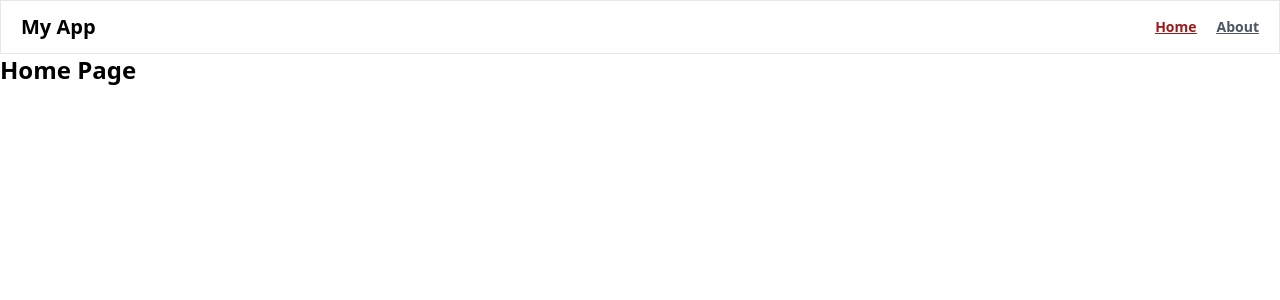
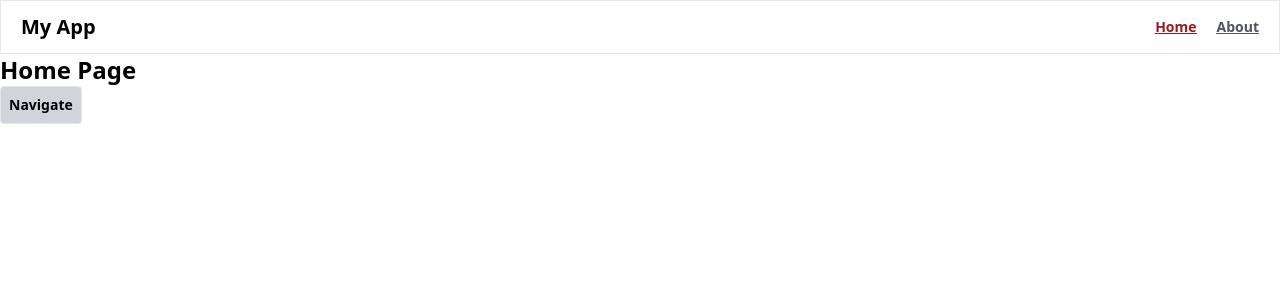
Before and after one commit to Jorge-Ortiz-Mata/React-Router, a React (Create React App) app: page / in a window 1280 px wide. Shown: the top 300 px of the page. Built offline with nearby package versions, Linux system fonts and the light colour scheme.

Commit message:
useNavigate hook.

```diff
--- a/src/pages/Home.jsx
+++ b/src/pages/Home.jsx
@@ -1,8 +1,16 @@
+import { useNavigate } from "react-router-dom";
+
 const Home = () => {
+  const navigate = useNavigate();
+
+  const handleClick = () => {
+    navigate('/about')
+  }
 
   return(
     <>
       <h1 className="text-2xl font-bold">Home Page</h1>
+      <button className="border bg-gray-300 text-sm font-bold p-2 rounded" onClick={handleClick}>Navigate</button>
     </>
   )
 }
```
Also changed, not shown: 1 other file (tests, documents, lock files or other folders).
